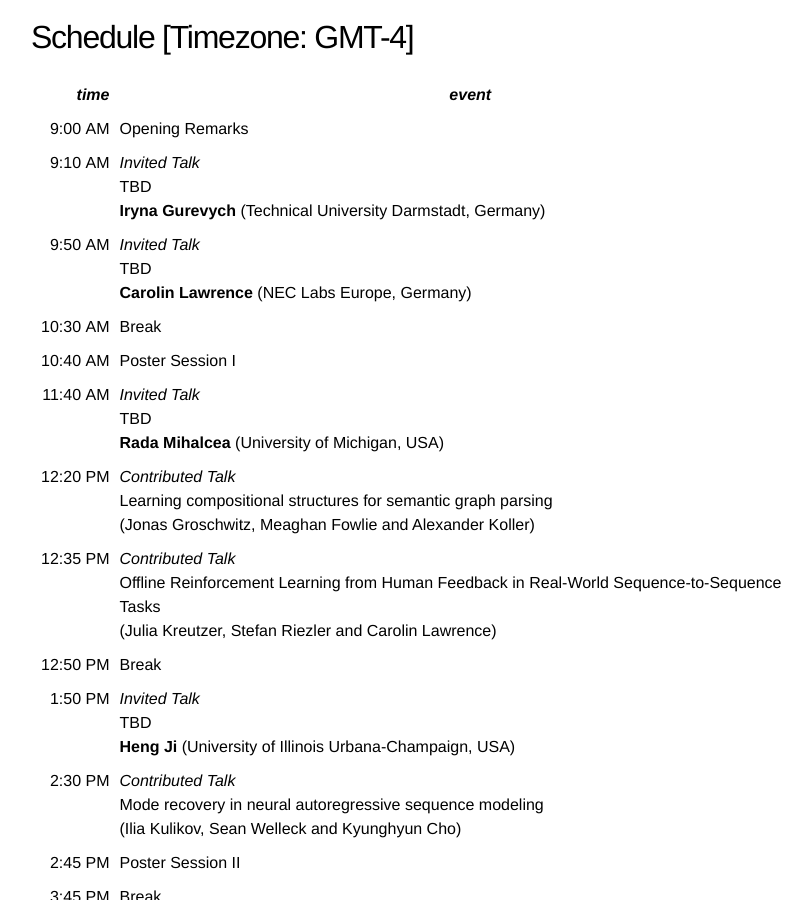
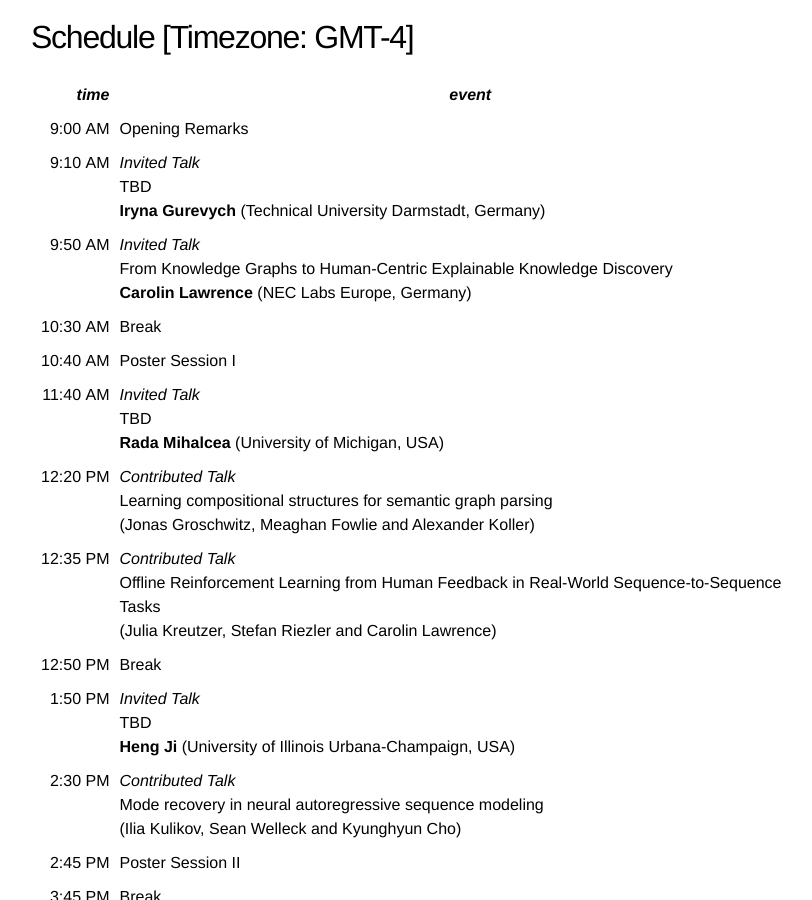
Before and after one commit to structuredprediction/structuredprediction.github.io, a Jekyll site: the page built from SPNLP21/3_schedule.md, in a window 1280 px wide and 900 px high, scrolled down 436 px. Shown: the whole window, without its empty margins (209-1021 px from the left). Built offline with Jekyll 4.4.1, drawn with Linux system fonts in a browser that asks for light colours.

Commit message:
Update 3_schedule.md

```diff
--- a/SPNLP21/3_schedule.md
+++ b/SPNLP21/3_schedule.md
@@ -21,7 +21,7 @@ name: 3
 |-----:|-------|
 |  9:00&nbsp;AM | Opening Remarks |
 |  9:10&nbsp;AM | _Invited Talk_<br/>TBD<br/>**Iryna Gurevych** (Technical University Darmstadt, Germany) |
-|  9:50&nbsp;AM | _Invited Talk_<br/>TBD<br/>**Carolin Lawrence** (NEC Labs Europe, Germany) |
+|  9:50&nbsp;AM | _Invited Talk_<br/>From Knowledge Graphs to Human-Centric Explainable Knowledge Discovery<br/>**Carolin Lawrence** (NEC Labs Europe, Germany) |
 | 10:30&nbsp;AM |  Break |
 | 10:40&nbsp;AM |  Poster Session I |
 | 11:40&nbsp;AM | _Invited Talk_<br/>TBD<br/>**Rada Mihalcea** (University of Michigan, USA) |
```
